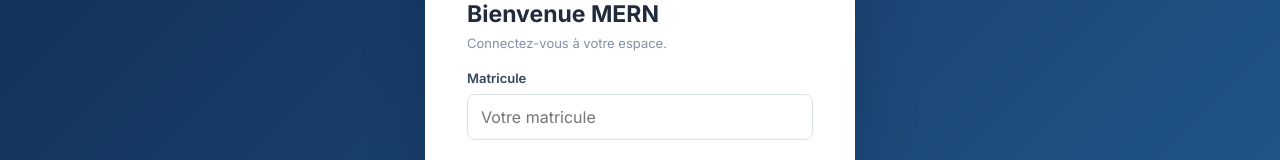
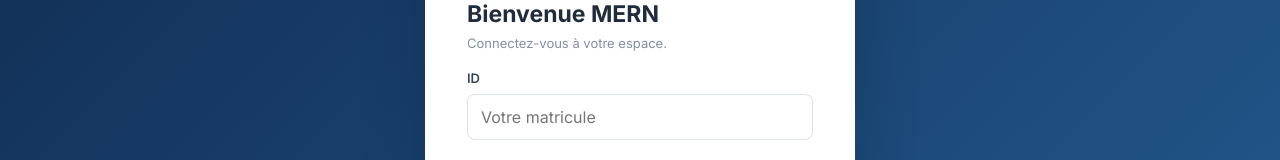
Before and after one commit to amal-boubakri/AssetTrack-dev, a React app in the folder frontend/: page /login in a window 1280 px wide. Shown: the part 305-465 px from the top of the page. Built offline with nearby package versions, Linux system fonts and the light colour scheme; no server answers; the HTML template or start-up script is replaced by a standard one.

Commit message:
change   matrcule par ID

```diff
--- a/frontend/src/pages/Login.jsx
+++ b/frontend/src/pages/Login.jsx
@@ -63,7 +63,7 @@ export default function Login() {
         <p className="subtitle">Connectez-vous à votre espace.</p>
 
         <form onSubmit={handleLogin}>
-          <label>Matricule</label>
+          <label>ID</label>
           <input
             type="text"
             value={matricule}
```
